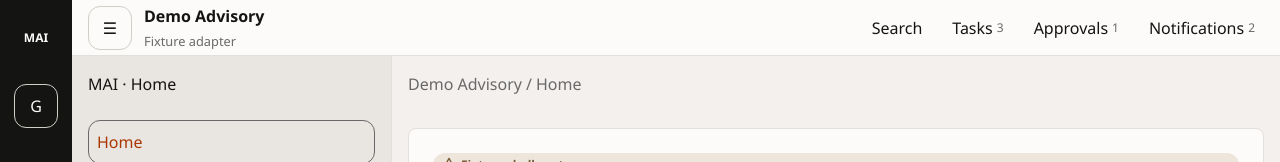
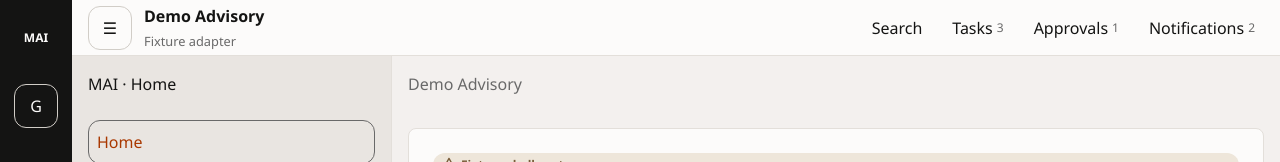
Before and after one commit to M-Ai-Fintech/mai, a Next.js app in the folder gui/: page /home in a window 1280 px wide. Shown: the top 162 px of the page. Built offline with nearby package versions, Linux system fonts and the light colour scheme.

Commit message:
fix(MAI-98): render typed permission-safe breadcrumbs

```diff
--- a/gui/app/_shell/AppShell.tsx
+++ b/gui/app/_shell/AppShell.tsx
@@ -1,11 +1,11 @@
 import Link from "next/link";
 import { NavigationItem, StatusIndicator } from "@/components";
 import {
+  breadcrumbsForResolution,
   navigationForResolution,
   type RouteResolution,
 } from "@/lib/shell/route-context";
 import {
-  breadcrumbs,
   routePath,
   shellEntryRoutes,
   type RouteDefinition,
@@ -32,6 +32,7 @@ export function AppShell({
   const { route, organization, deal, counts } = resolution;
   const entries = navigationForResolution(resolution);
   const utilityEntries = shellEntryRoutes();
+  const breadcrumbEntries = breadcrumbsForResolution(resolution);
   const external = route.shellMode === "external";
   const dealMode = route.shellMode === "deal";
   const navigationLabel = dealMode
@@ -41,7 +42,6 @@ export function AppShell({
       : route.shellMode === "administration"
         ? "Administration navigation"
         : "Workspace navigation";
-  const breadcrumbLabels = breadcrumbs(route, organization?.name, deal?.name);
 
   return (
     <div className={`${styles.shell} md:flex`} data-shell-mode={route.shellMode}>
@@ -130,12 +130,15 @@ export function AppShell({
             <main id="main-content" className={styles.main}>
               <nav aria-label="Breadcrumb" className={styles.breadcrumbs}>
                 <ol>
-                  {breadcrumbLabels.map((label, index) => (
-                    <li
-                      key={`${label}-${index}`}
-                      aria-current={index === breadcrumbLabels.length - 1 ? "page" : undefined}
-                    >
-                      {label}
+                  {breadcrumbEntries.map((breadcrumb) => (
+                    <li key={breadcrumb.routeId}>
+                      {breadcrumb.href ? (
+                        <Link href={breadcrumb.href}>{breadcrumb.label}</Link>
+                      ) : (
+                        <span aria-current={breadcrumb.current ? "page" : undefined}>
+                          {breadcrumb.label}
+                        </span>
+                      )}
                     </li>
                   ))}
                 </ol>
```
